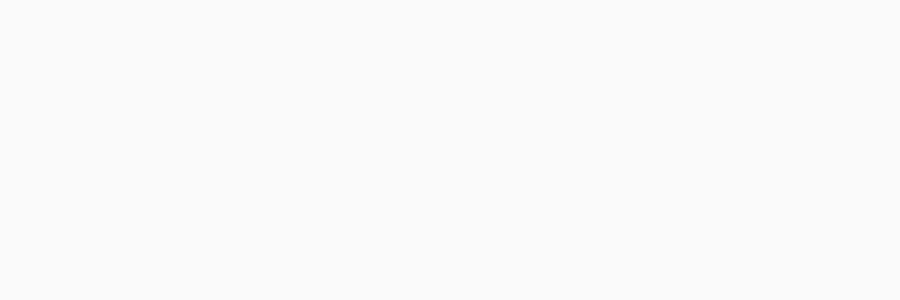
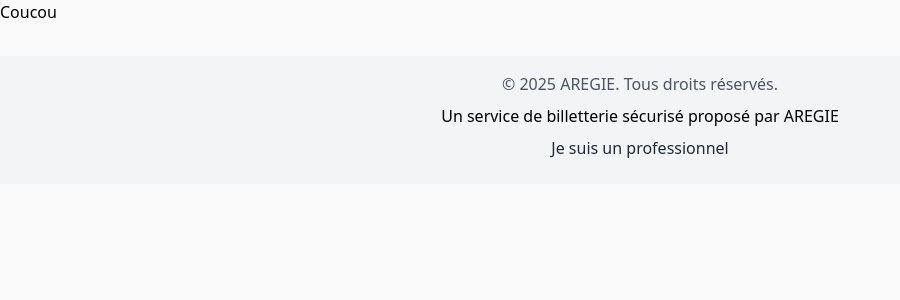
Before and after one commit to HugoLaurent/PAYFIP_PROJECT, a React (Vite) app: page /1/gestion in a window 1280 px wide. Before the commit this address had no page. Shown: the top 300 px of the page, without its empty margins (0-900 px from the left). Built offline with nearby package versions, Linux system fonts and the light colour scheme; what @react-pdf/renderer would draw is missing.

Commit message:
feat: Ajouter le composant Footer et intégrer le bouton IconButton dans l'application

```diff
--- a/src/App.jsx
+++ b/src/App.jsx
@@ -2,10 +2,12 @@ import { Routes, Route } from "react-router";
 import { useState } from "react";
 import "./App.css";
 import { Home } from "@/pages";
-import { Header, FormContainer } from "@/components";
+import { Header, FormContainer, IconButton } from "@/components";
+import { Footer } from "./components";
 
 function App() {
   const [serviceData, setServiceData] = useState(null);
+  console.log("Service Data:", serviceData);
 
   return (
     <>
@@ -16,7 +18,9 @@ function App() {
           path="/:orgName"
           element={<FormContainer setServiceData={setServiceData} />}
         />
+        <Route path="/:orgName/gestion" element={<p>Coucou</p>} />
       </Routes>
+      <Footer url={serviceData?.url} />
     </>
   );
 }
--- /dev/null
+++ b/src/components/Footer/Footer.jsx
@@ -0,0 +1,28 @@
+import { IconButton } from "@/components";
+
+export default function Footer({ url }) {
+  console.log(url);
+
+  return (
+    <footer className="bg-gray-100 text-center p-4 mt-8">
+      <p className="text-gray-600 mb-2">
+        © {new Date().getFullYear()} AREGIE. Tous droits réservés.
+      </p>
+      <p>
+        Un service de billetterie sécurisé proposé par{" "}
+        <a href="https://aregie.fr" target="_blank" rel="noopener noreferrer">
+          AREGIE
+        </a>
+      </p>
+      <IconButton
+        className="w-2"
+        onClick={() => {
+          window.location.href = `/${url}/gestion`;
+        }}
+        color="transparent"
+      >
+        Je suis un professionnel
+      </IconButton>
+    </footer>
+  );
+}
--- a/src/components/IconButton/IconButton.jsx
+++ b/src/components/IconButton/IconButton.jsx
@@ -12,12 +12,12 @@ export default function IconButton({
   type = "button",
 }) {
   const baseColor = {
-    blue: "bg-blue-600 hover:bg-blue-700 text-white",
-    green: "bg-green-600 hover:bg-green-700 text-white",
-    red: "bg-red-600 hover:bg-red-700 text-white",
-    gray: "bg-gray-600 hover:bg-gray-700 text-white",
+    blue: "w-full bg-blue-600 hover:bg-blue-700 text-white",
+    green: "w-full bg-green-600 hover:bg-green-700 text-white",
+    red: "w-full bg-red-600 hover:bg-red-700 text-white",
+    gray: "w-full bg-gray-600 hover:bg-gray-700 text-white",
     transparent:
-      "bg-transparent hover:bg-gray-100 text-gray-800 hover:text-gray-900",
+      "w-full bg-transparent hover:bg-gray-100 text-gray-800 hover:text-gray-900",
   };
 
   return (
@@ -26,7 +26,7 @@ export default function IconButton({
       onClick={onClick}
       disabled={disabled || isLoading}
       className={cn(
-        "w-full flex items-center justify-center py-2 rounded transition font-medium",
+        "flex items-center cursor-pointer justify-center py-2 rounded transition font-medium",
         baseColor[color],
         isLoading && "opacity-60 cursor-not-allowed",
         className
--- a/src/components/index.js
+++ b/src/components/index.js
@@ -9,5 +9,5 @@ export { default as TicketSelection } from "./TicketSelection/TicketSelection";
 export { default as DateSelection } from "./DateSelection/DateSelection";
 export { default as PayfipStep } from "./PayfipStep/PayfipStep";
 export { default as WaitingForPayment } from "./WaitingForPayment/WaitingForPayment";
-
+export { default as Footer } from "./Footer/Footer";
 export { default as TicketConfirmation } from "./TicketConfirmation/TicketConfirmation";
```
